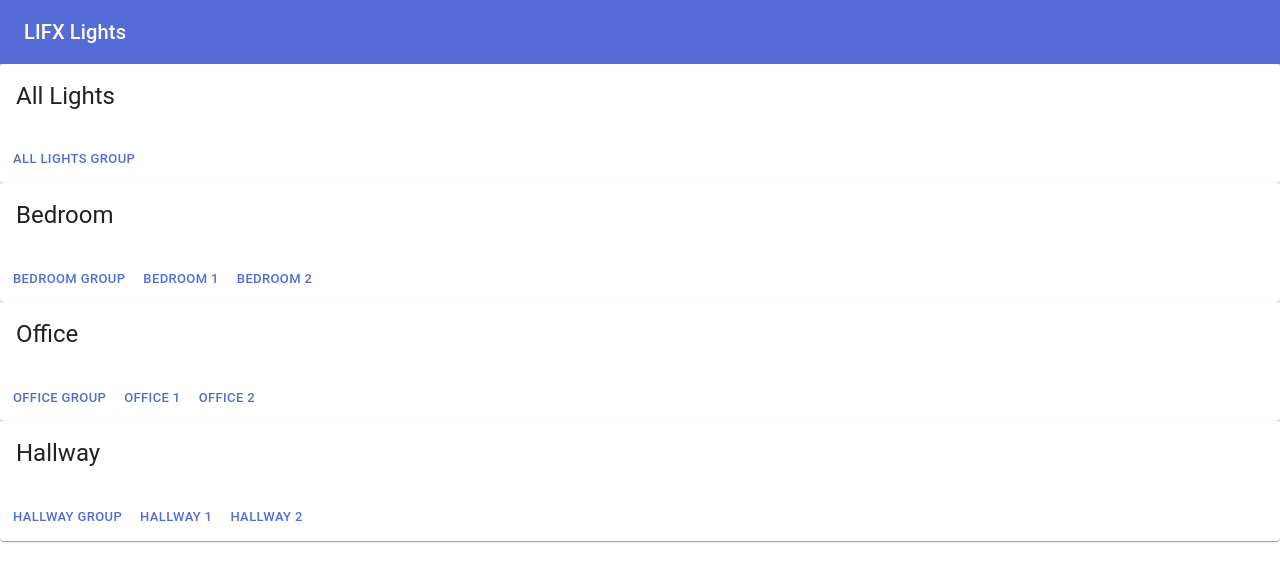
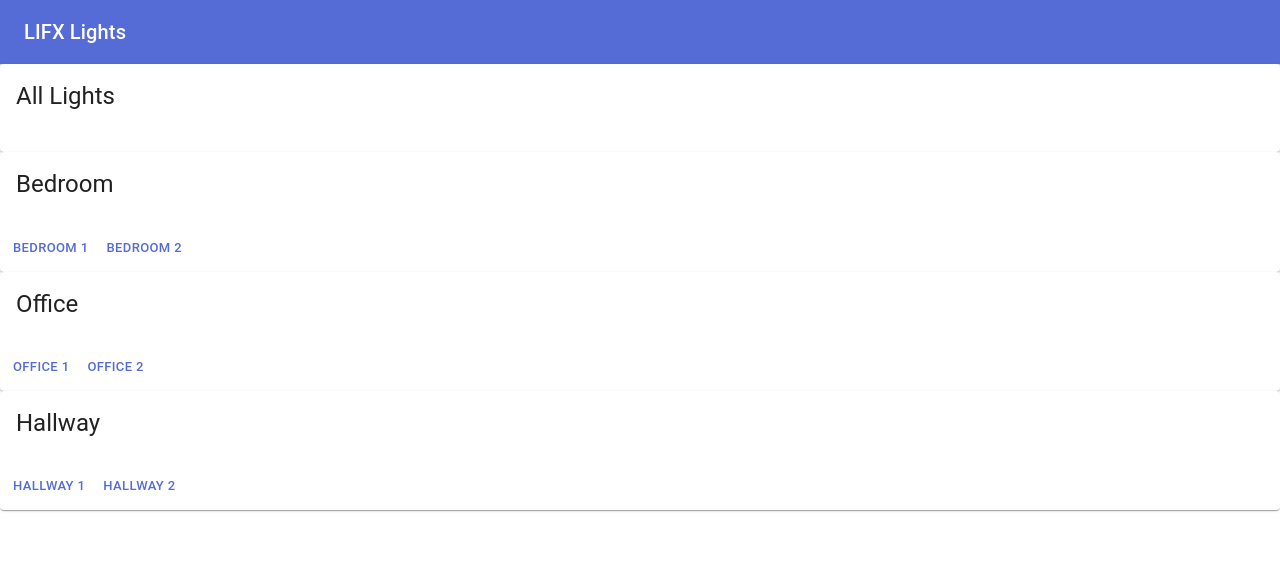
Before and after one commit to groman00/lifx-controller, a React (Create React App) app: page / in a window 1280 px wide. Shown: the top 582 px of the page. Built offline with nearby package versions, Linux system fonts and the light colour scheme.

Commit message:
Do todos. Move config to context. Code cleanup.

```diff
--- a/src/components/LightingCard.jsx
+++ b/src/components/LightingCard.jsx
@@ -7,15 +7,14 @@ import CardContent from '@material-ui/core/CardContent';
 import Button from '@material-ui/core/Button';
 import Typography from '@material-ui/core/Typography';
 
-/*
-TODO
-1. Remove group button, and add click handler to card action area.
-*/
 const LightingCard = ({ group, lighting }) => {
   const { title, lights } = lighting;
   return (
     <Card>
-      <CardActionArea>
+      <CardActionArea
+        component={RouterLink}
+        to={`/detail/${group}`}
+      >
         <CardContent>
           <Typography gutterBottom variant="h5" component="h2">
             {title}
@@ -23,14 +22,6 @@ const LightingCard = ({ group, lighting }) => {
         </CardContent>
       </CardActionArea>
       <CardActions>
-        <Button
-          size="small"
-          color="primary"
-          component={RouterLink}
-          to={`/detail/${group}`}
-        >
-          {title} Group
-        </Button>
         {
           lights && Object.keys(lights).map((key, i) =>
             <Button
--- a/src/components/Navigation.jsx
+++ b/src/components/Navigation.jsx
@@ -1,19 +1,24 @@
 import React from 'react';
+import { Link as RouterLink } from 'react-router-dom';
 import { AppBar, IconButton, Toolbar, Typography } from '@material-ui/core';
 import ChevronLeft from '@material-ui/icons/ChevronLeft';
 
-const Navigation = ({ title }) => (
+const Navigation = ({ title, backRoute }) => (
   <AppBar position="static">
     <Toolbar>
-      {/*
+      {
+        backRoute && (
           <IconButton
             edge="start"
             color="inherit"
             aria-label="back"
+            component={RouterLink}
+            to={backRoute}
           >
             <ChevronLeft />
           </IconButton>
-      */}
+        )
+      }
       <Typography variant="h6">
         {title}
       </Typography>
--- a/src/config/lighting.js
+++ b/src/config/lighting.js
@@ -1,5 +1,4 @@
 export default {
-  lightings: {
   all: {
     title: 'All Lights',
     selector: 'all',
@@ -25,11 +24,4 @@ export default {
       2: 'id:d073d538a8ef'
     }
   },
-    // hallway2: {
-    //   title: 'Hallway 2',
-    //   lights: [
-    //     'a', 'b', 'c',
-    //   ]
-    // }
-  }
 };
--- a/src/context/AppContext.js
+++ b/src/context/AppContext.js
@@ -1,4 +1,5 @@
 import React, { Component } from 'react';
+import lightings from '../config/lighting'; // TODO: Move to context
 import lifxEvents from '../lib/lifxEvents';
 
 const Context = React.createContext({});
@@ -7,6 +8,7 @@ export class AppProvider extends Component {
   constructor(props) {
     super(props);
     this.state = {
+      lightings,
       ...lifxEvents
     };
   }
--- a/src/lib/lifxEvents.js
+++ b/src/lib/lifxEvents.js
@@ -7,5 +7,4 @@ const lifxEventsAll = {
   }
 };
 
-console.log(lifxEventsAll[process.env.NODE_ENV]);
 export default lifxEventsAll[process.env.NODE_ENV];
--- a/src/pages/Detail.jsx
+++ b/src/pages/Detail.jsx
@@ -1,11 +1,11 @@
 import React from 'react';
-import lightingConfig from '../config/lighting'; // TODO: Move to context
+import { withAppContext } from '../components/HOCS';
 import Navigation from '../components/Navigation';
 import BrightnessSlider from '../components/BrightnessSlider';
 
-const Detail = (props) => {
-  const { group, light } = props.match.params;
-  const config = lightingConfig.lightings[group];
+const Detail = ({ context, match }) => {
+  const { group, light } = match.params;
+  const config = context.lightings[group];
   const title = `${config.title} ${light || 'Group'}`;
   let selector;
   if (light) {
@@ -16,7 +16,7 @@ const Detail = (props) => {
   console.log(group, light, config, selector);
   return (
     <div>
-      <Navigation title={title} />
+      <Navigation title={title} backRoute="/"/>
       <div>
         <BrightnessSlider selector={selector} />
         <button>Done</button>
@@ -25,4 +25,4 @@ const Detail = (props) => {
   );
 };
 
-export default Detail;
+export default withAppContext(Detail);
--- a/src/pages/Home.jsx
+++ b/src/pages/Home.jsx
@@ -1,12 +1,12 @@
 import React from 'react';
-import lightingConfig from '../config/lighting'; // TODO: Move to context
+import { withAppContext } from '../components/HOCS';
 import Navigation from '../components/Navigation';
 import LightingCard from '../components/LightingCard';
 
-const Home = () => {
-  const { lightings } = lightingConfig;
+const Home = ({ context }) => {
+  const { lightings } = context;
   return (
-    <div>
+    <>
       <Navigation title="LIFX Lights" />
       <div>
         {
@@ -15,8 +15,8 @@ const Home = () => {
           )
         }
       </div>
-    </div>
+    </>
   );
 }
 
-export default Home;
+export default withAppContext(Home);
```
Also changed, not shown: src/components/ColorPanel.jsx (added, +41 -0 lines). Lines whose indentation alone changed are shown as unchanged.
